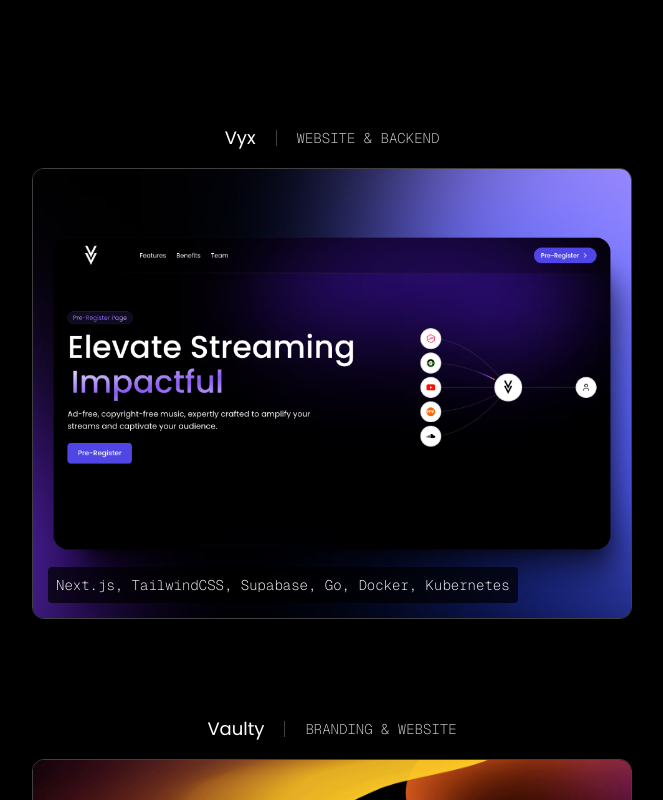
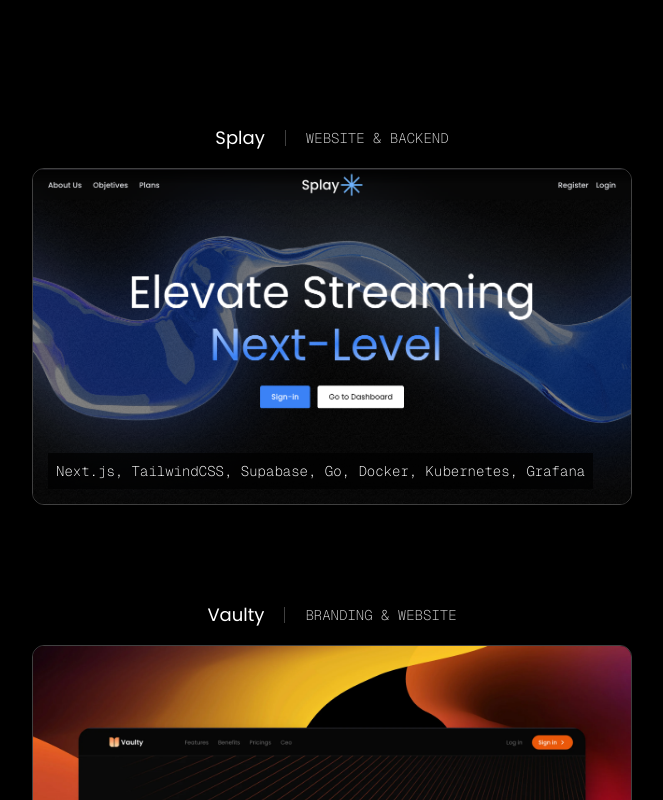
Before and after one commit to DiegoDev2/diegodev1.vercel.app, a Next.js app: page / in a window 1280 px wide. Shown: the part 1400-2200 px from the top of the page, without its empty margins (308-971 px from the left). Built offline with nearby package versions, Linux system fonts and the light colour scheme; what tailwindcss-animated would draw is missing.

Commit message:
feat: update project title and image for Splay, add Grafana to technologies

```diff
--- a/components/Projects.tsx
+++ b/components/Projects.tsx
@@ -9,10 +9,10 @@ const geist = Geist_Mono({
 
 const projects = [
   {
-    title: "Vyx",
+    title: "Splay",
     description: "WEBSITE & BACKEND",
-    image: "/projects/Vyx.png",
-    technologies: "Next.js, TailwindCSS, Supabase, Go, Docker, Kubernetes",
+    image: "/projects/Splay.png",
+    technologies: "Next.js, TailwindCSS, Supabase, Go, Docker, Kubernetes, Grafana",
     status: "development",
     link: "",
   },
@@ -105,7 +105,7 @@ export default function Projects() {
                   )}
                 </div>
 
-                <div className="absolute bottom-4 left-4 bg-black/70 backdrop-blur-md text-white text-xs md:text-sm p-2 transition-opacity rounded group-hover:opacity-0">
+                <div className="absolute bottom-4 left-4 bg-black/70 backdrop-blur-md text-white text-xs md:text-sm p-2 transition-opacity  group-hover:opacity-0">
                   <p className={`font-extralight ${geist.className}`}>{project.technologies}</p>
                 </div>
               </div>
```
Also changed, not shown: public/projects/Splay.png (added), public/projects/Vyx.png (deleted).
